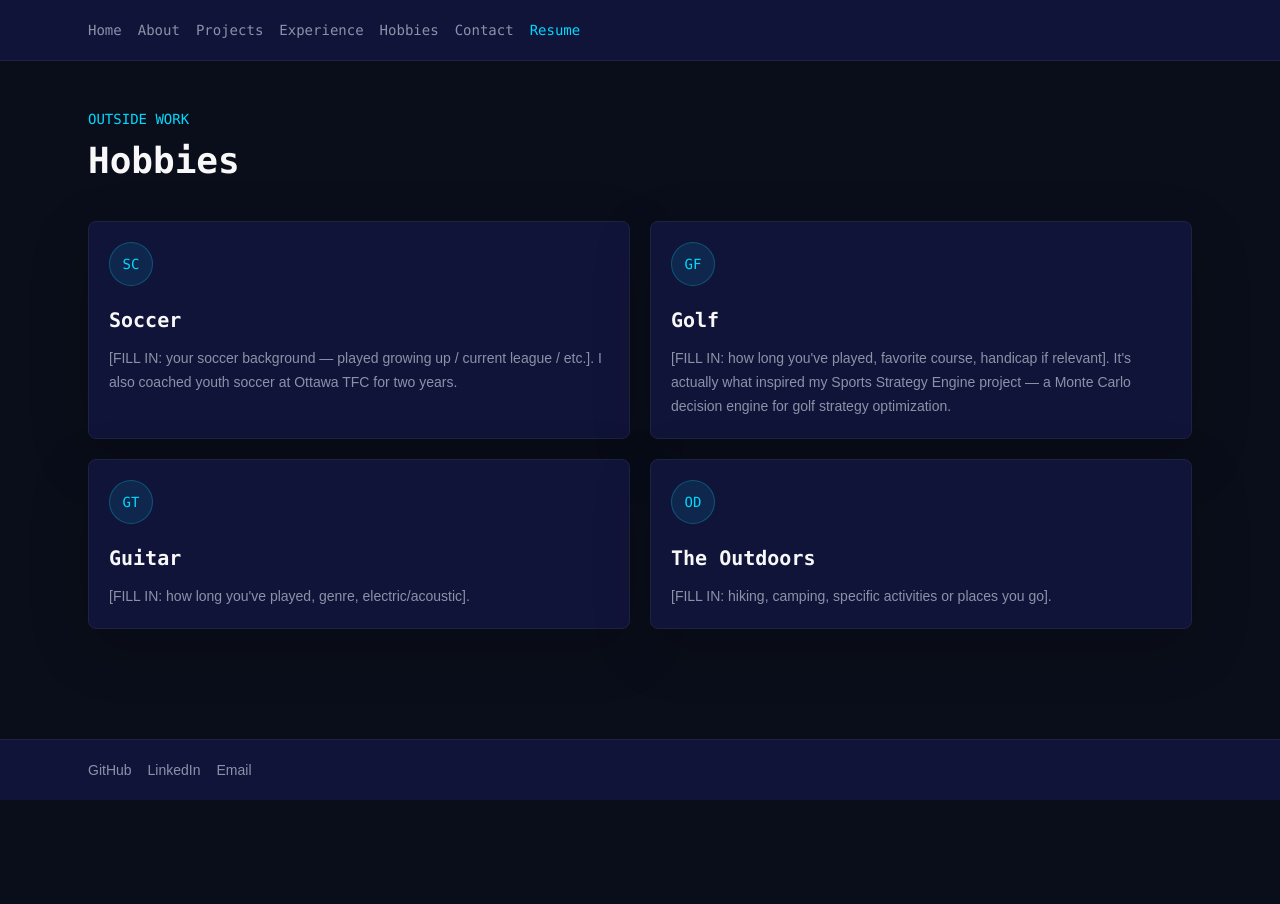
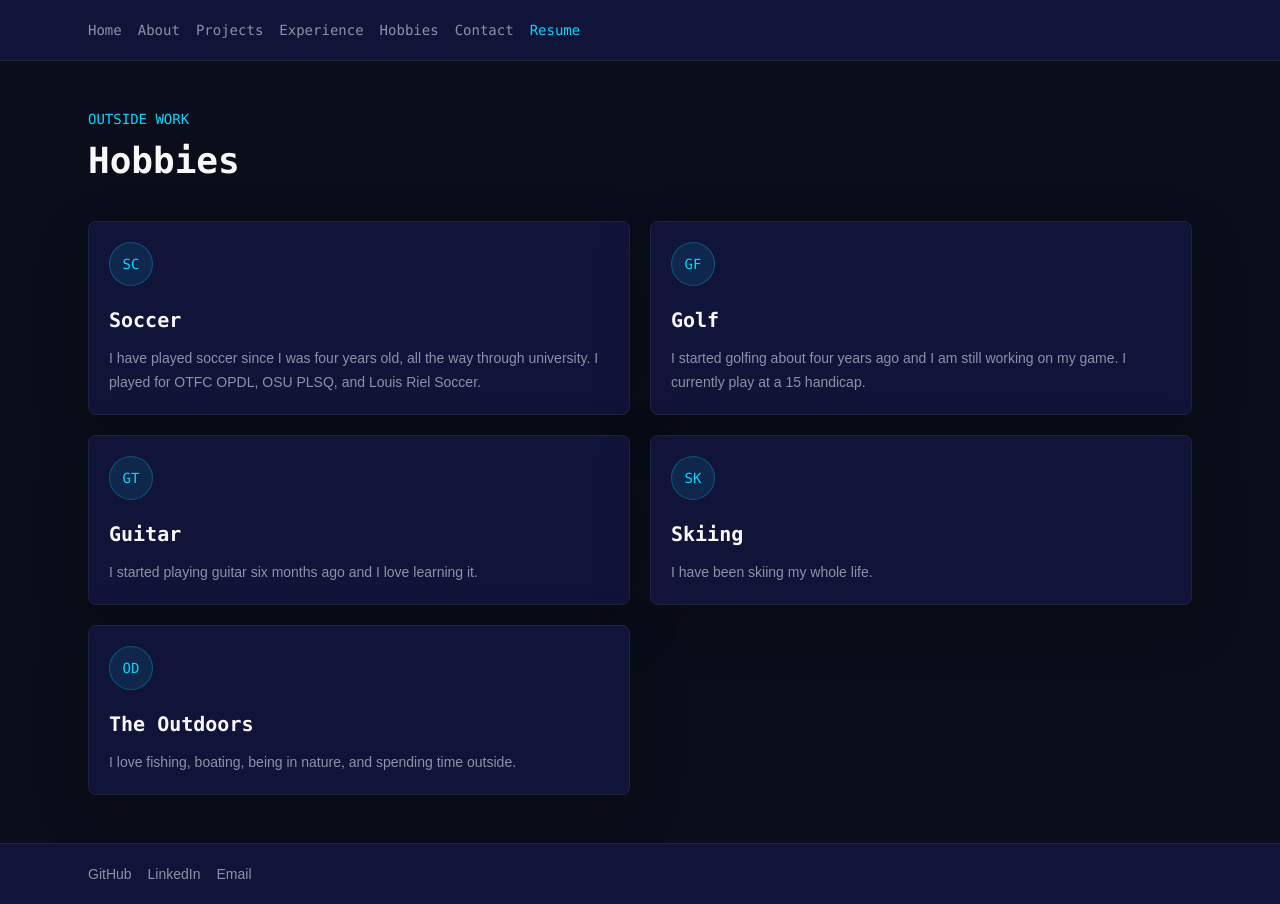
Before and after one commit to Zachary-Levesque/Portfolio, a Next.js app: page /hobbies in a window 1280 px wide. Before the commit the page ends 800 px from the top, so only its background shows below. Built offline with nearby package versions, Linux system fonts and the light colour scheme.

Commit message:
Update page.tsx

```diff
--- a/app/hobbies/page.tsx
+++ b/app/hobbies/page.tsx
@@ -4,25 +4,29 @@ export default function HobbiesPage() {
       title: "Soccer",
       accent: "SC",
       description:
-        "[FILL IN: your soccer background — played growing up / current league / etc.]. I also coached youth soccer at Ottawa TFC for two years."
+        "I have played soccer since I was four years old, all the way through university. I played for OTFC OPDL, OSU PLSQ, and Louis Riel Soccer."
     },
     {
       title: "Golf",
       accent: "GF",
       description:
-        "[FILL IN: how long you've played, favorite course, handicap if relevant]. It's actually what inspired my Sports Strategy Engine project — a Monte Carlo decision engine for golf strategy optimization."
+        "I started golfing about four years ago and I am still working on my game. I currently play at a 15 handicap."
     },
     {
       title: "Guitar",
       accent: "GT",
-      description:
-        "[FILL IN: how long you've played, genre, electric/acoustic]."
+      description: "I started playing guitar six months ago and I love learning it."
+    },
+    {
+      title: "Skiing",
+      accent: "SK",
+      description: "I have been skiing my whole life."
     },
     {
       title: "The Outdoors",
       accent: "OD",
       description:
-        "[FILL IN: hiking, camping, specific activities or places you go]."
+        "I love fishing, boating, being in nature, and spending time outside."
     }
   ];
 
```
